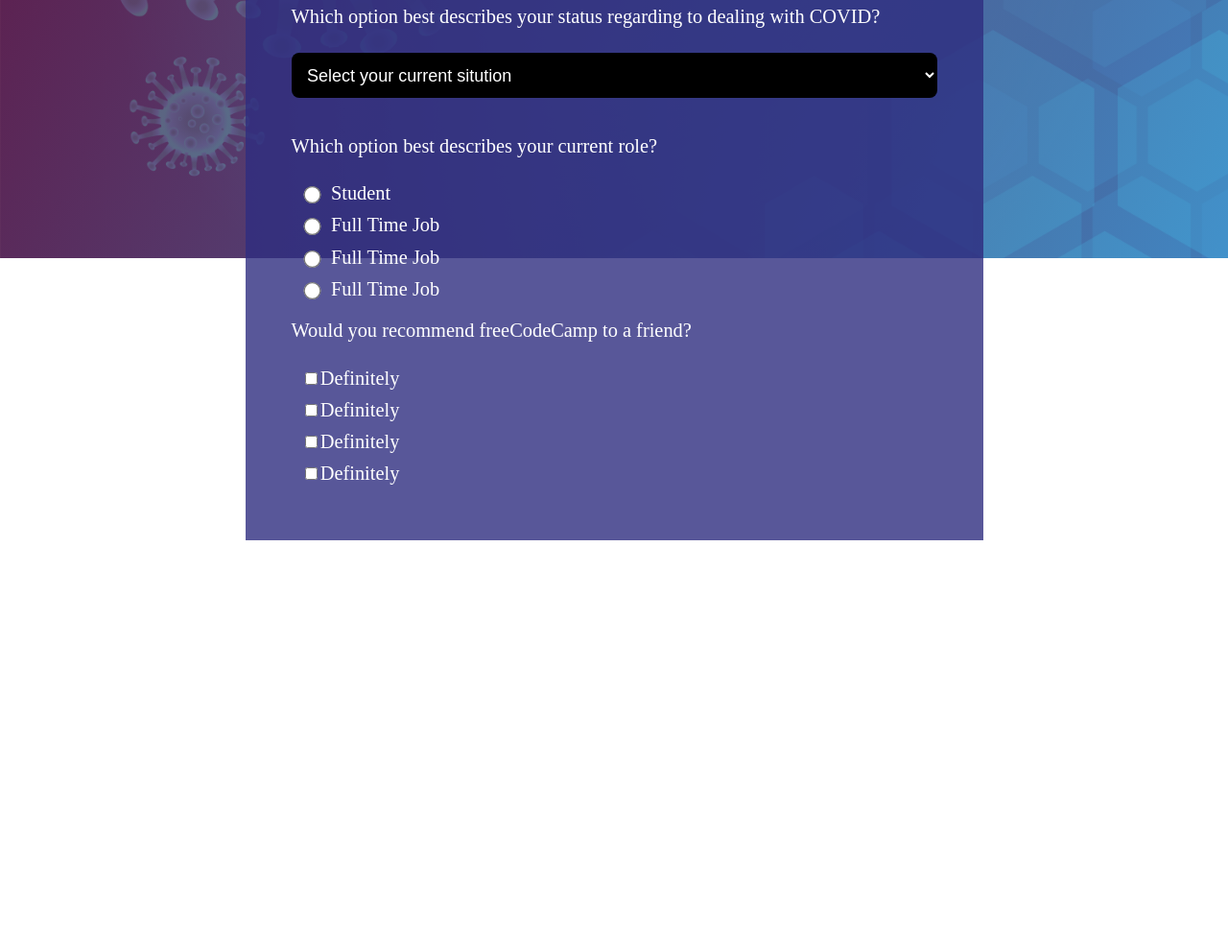
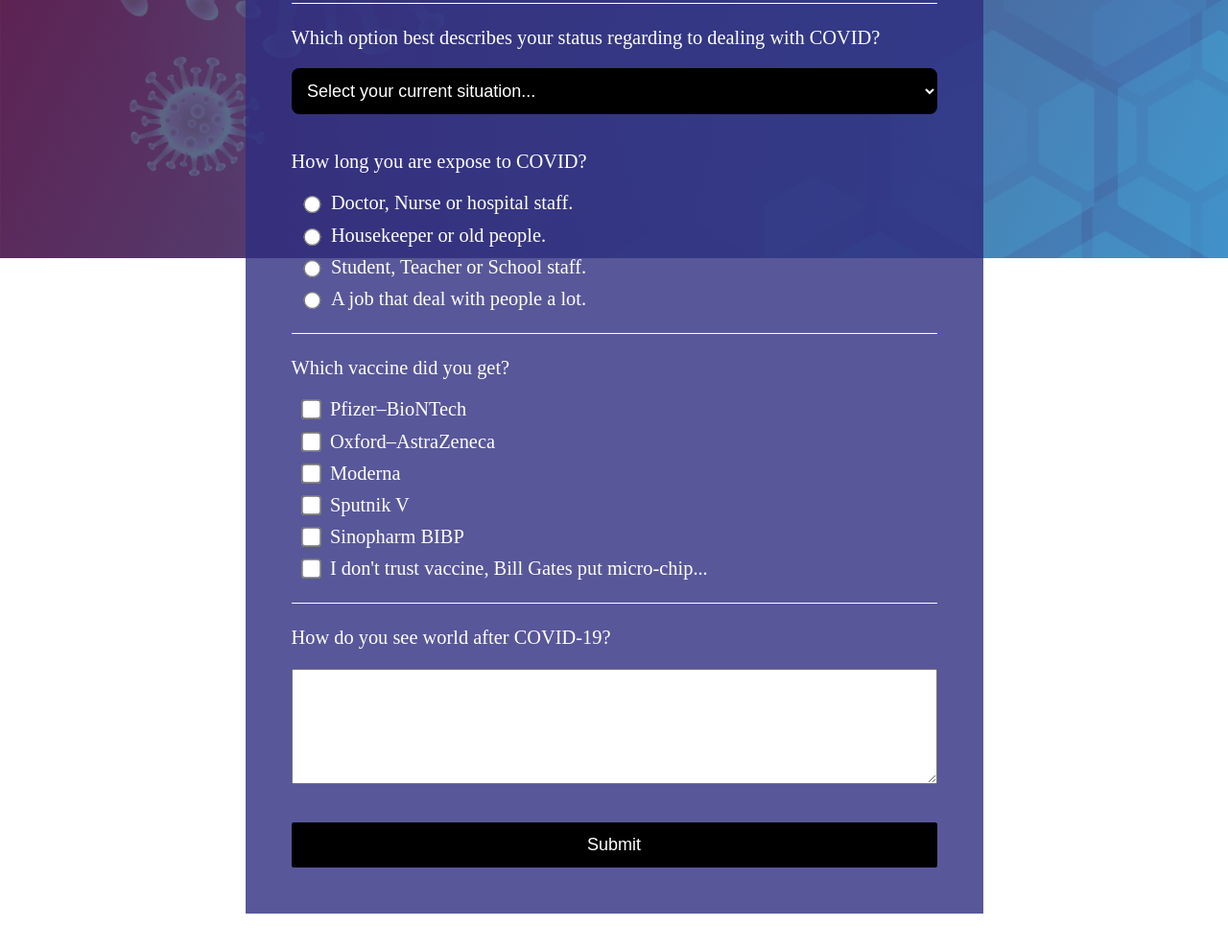
Before and after one commit to ismlrn/survey-form, a plain HTML site: page index.html in a window 1280 px wide. Shown: the part 531-1522 px from the top of the page at 96% size. Before the commit the page ends 1094 px from the top, so only its background shows below. Drawn offline with Linux system fonts and the light colour scheme; a web font is replaced by a local one.

Commit message:
All required elements added.

```diff
--- a/index.html
+++ b/index.html
@@ -10,7 +10,7 @@
   <body>
     <header>
       <h1 id="title">COVID-<span>19</span> Survey Form</h1>
-      <p id="description">
+      <p id="description" class="par-text">
         Aftermath of <span>pandemic</span> and what it brings.
       </p>
     </header>
@@ -39,63 +39,76 @@
             placeholder="Age between 12 and 80."
           />
         </article>
-
+        <hr />
         <article class="radios">
-          <p>
+          <p class="par-text">
             Which option best describes your status regarding to dealing with
             COVID?
           </p>
-          <select name="" id="dropdown">
-            <option value="">Select your current sitution</option>
-            <option value="student">Student</option>
-            <option value="job">Full Time Job</option>
-            <option value="learner">Full Time Learner</option>
-            <option value="preferNo">Prefer not to say</option>
+          <select name="get-covid" id="dropdown">
+            <option value="">Select your current situation...</option>
+            <option value="mild">I had COVID but mild.</option>
+            <option value="long">Dealing with Long COVID symptom.</option>
+            <option value="frequent">Frequently get COVID.</option>
+            <option value="never">Never get COVID.</option>
           </select>
-          <p>Which option best describes your current role?</p>
+          <p class="par-text">How long you are expose to COVID?</p>
           <div class="radio-peer">
-            <input type="radio" name="tull" id="" />
-            <label for="stud">Student</label>
+            <input type="radio" name="expose" value="doctor" />
+            <label>Doctor, Nurse or hospital staff.</label>
           </div>
           <div class="radio-peer">
-            <input type="radio" name="tull" id="" />
-            <label for="tull">Full Time Job</label>
+            <input type="radio" name="expose" value="house" />
+            <label>Housekeeper or old people.</label>
           </div>
           <div class="radio-peer">
-            <input type="radio" name="tull" id="" />
-            <label for="tull">Full Time Job</label>
+            <input type="radio" name="expose" value="school" />
+            <label>Student, Teacher or School staff.</label>
           </div>
           <div class="radio-peer">
-            <input type="radio" name="tull" id="" />
-            <label for="tull">Full Time Job</label>
+            <input type="radio" name="expose" value="people" />
+            <label>A job that deal with people a lot.</label>
           </div>
         </article>
-
+        <hr />
         <article class="checkboxes">
-          <p>Would you recommend freeCodeCamp to a friend?</p>
+          <p class="par-text">Which vaccine did you get?</p>
           <div class="checkbox-peer">
-            <input type="checkbox" name="tull" id="" />
-            <label for="tull">Definitely</label>
+            <input type="checkbox" name="vaccine" value="phizer" />
+            <label>Pfizer–BioNTech</label>
           </div>
           <div class="checkbox-peer">
-            <input type="checkbox" name="tull" id="" />
-            <label for="tull">Definitely</label>
+            <input type="checkbox" name="vaccine" value="oxford" />
+            <label>Oxford–AstraZeneca</label>
           </div>
           <div class="checkbox-peer">
-            <input type="checkbox" name="tull" id="" />
-            <label for="tull">Definitely</label>
+            <input type="checkbox" name="vaccine" value="moderna" />
+            <label>Moderna</label>
           </div>
           <div class="checkbox-peer">
-            <input type="checkbox" name="tull" id="" />
-            <label for="tull">Definitely</label>
+            <input type="checkbox" name="vaccine" value="sputnik" />
+            <label>Sputnik V</label>
+          </div>
+          <div class="checkbox-peer">
+            <input type="checkbox" name="vaccine" value="sinopharm" />
+            <label>Sinopharm BIBP</label>
+          </div>
+          <div class="checkbox-peer">
+            <input type="checkbox" name="vaccine" value="notvaccine" />
+            <label>I don't trust vaccine, Bill Gates put micro-chip...</label>
           </div>
         </article>
-        <!--
+        <hr />
         <article class="textsubmit">
-          <textarea name="" id="" cols="30" rows="10"> </textarea>
-          <input type="submit" value="" id="submit" />
+          <p class="par-text">How do you see world after COVID-19?</p>
+          <textarea
+            name="self-opinion"
+            id="textarea"
+            placeholder="Tell us about your experience."
+          >
+          </textarea>
+          <input type="submit" value="Submit" id="submit" />
         </article>
-         -->
       </form>
     </main>
   </body>
--- a/style.css
+++ b/style.css
@@ -33,9 +33,9 @@ body::after {
 header {
     text-align: center;
 }
-header p, .radios p, .checkboxes p {
+.par-text {
     font-size: 1.7em;
-    margin-bottom: 1.3em;
+
 }
 header h1 {
     font-size: 3em;
@@ -75,6 +75,7 @@ main {
 form {
     width: 100%;
     padding: 4em;
+    margin-bottom: 4em;
 }
 /* Chrome, Safari, Edge, Opera */
 input::-webkit-outer-spin-button,
@@ -102,9 +103,40 @@ input[type=number] {
     font-size: 1.7em;
     display: flex;
 }
-.radio-peer label {
+.radio-peer label, .checkboxes label {
     margin-left: 0.5em;
 }
 input[type=radio] {
     transform: scale(1.4);
 }
+input[type=checkbox] {
+    transform: scale(1.6);
+}
+#textarea {
+    min-height: 120px;
+    width: 100%;
+    padding: 0.625rem;
+    resize: vertical;
+    font-size: 1.5em;
+}
+#submit {
+    border: 1px solid black;
+    display: block;
+    width: 100%;
+    padding: 0.75rem;
+    background: black;
+    color: inherit;
+    border-radius: 2px;
+    cursor: pointer;
+    font-size: 1.5em;
+    margin-top: 2em;
+}
+#submit:hover {
+    background: #1b1b32;
+    border: 1px solid white;
+}
+hr {
+    border: none;
+    border-top: 1px solid white;
+    margin: 2em 0;
+}
```
